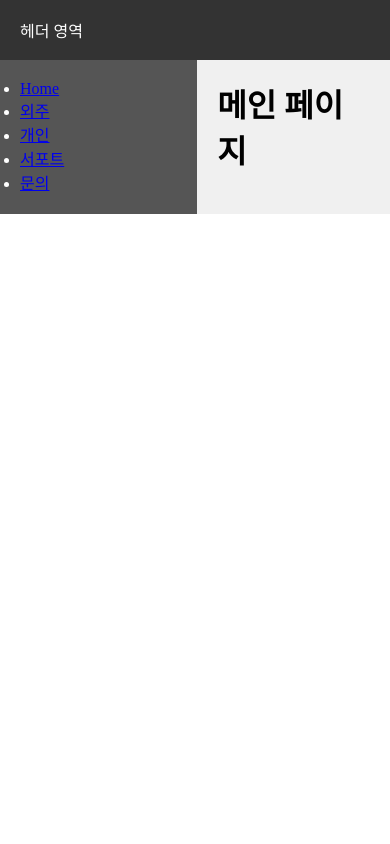
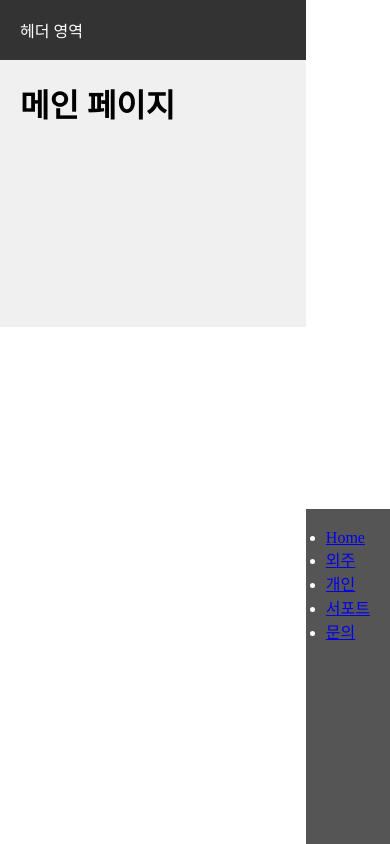
Before and after one commit to illegalTutoring/Sanyang, a Next.js app in the folder Front/: page / in a window 390 px wide. Built offline with nearby package versions, Linux system fonts and the light colour scheme.

Commit message:
feat(layout): grid layout 설정

```diff
--- a/Front/src/app/layout.module.css
+++ b/Front/src/app/layout.module.css
@@ -1,9 +1,28 @@
-.layoutContainer {
-    display: flex;
+.layout {
+    display: grid;
+    grid-template-areas:
+        'header header'
+        'sidebar content';
+    grid-template-columns: 200px 1fr;
+    grid-template-rows: 60px auto;
+    height: 100vh;
 }
 
 .content {
-    flex-grow: 1;
+    grid-area: content;
     padding: 20px;
     background-color: #f0f0f0;
 }
+
+@media (max-width: 768px) {
+    .layout {
+        grid-template-areas:
+            'header'
+            'content';
+        grid-template-columns: 1fr;
+    }
+
+    .sidebar {
+        display: none;
+    }
+}
--- a/Front/src/app/layout.tsx
+++ b/Front/src/app/layout.tsx
@@ -16,8 +16,8 @@
     return (
         <html lang="ko">
             <body>
-                <Header />
-                <div className={styles.layoutContainer}>
+                <div className={styles.layout}>
+                    <Header />
                     <Sidebar />
                     <main className={styles.content}>{children}</main>
                 </div>
--- a/Front/src/component/Header.module.css
+++ b/Front/src/component/Header.module.css
@@ -1,8 +1,9 @@
 .header {
-    height: 60px;
+    grid-area: header;
     background-color: #333;
     color: white;
     display: flex;
     align-items: center;
+    justify-content: space-between;
     padding: 0 20px;
 }
--- a/Front/src/component/Sidebar.module.css
+++ b/Front/src/component/Sidebar.module.css
@@ -1,6 +1,5 @@
 .sidebar {
-    width: 200px;
-    height: 100%;
+    grid-area: sidebar;
     background-color: #555;
     color: white;
     padding: 20px;
```
